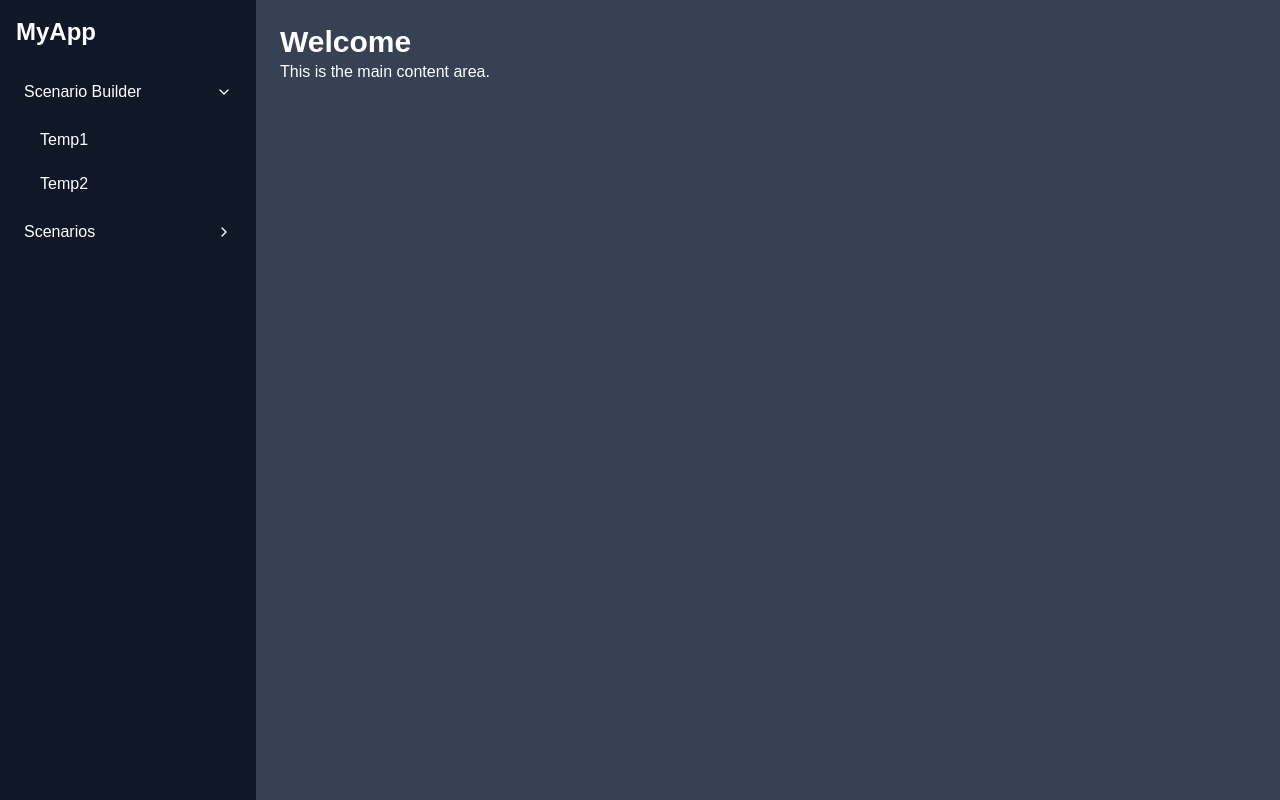
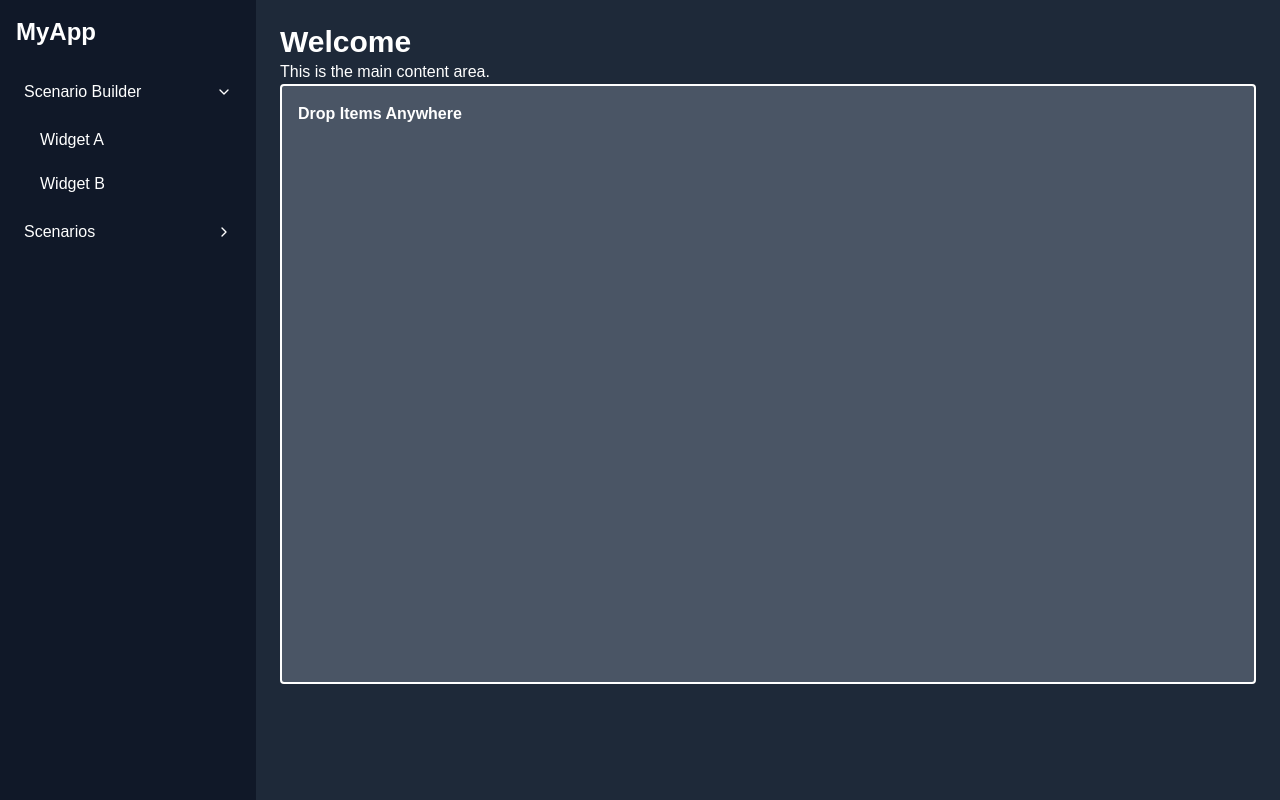
Before and after one commit to scottand8903/ae3gis, a Next.js app: page / in a window 1280 px wide. Both pictures are taken after a click on the button "Scenario Builder". Built offline with nearby package versions, Linux system fonts and the light colour scheme.

Commit message:
Drag and Drop template

```diff
--- a/package.json
+++ b/package.json
@@ -12,6 +12,8 @@
     "lucide-react": "^0.544.0",
     "next": "15.5.3",
     "react": "19.1.0",
+    "react-dnd": "^16.0.1",
+    "react-dnd-html5-backend": "^16.0.1",
     "react-dom": "19.1.0"
   },
   "devDependencies": {
--- a/src/app/components/Layout.tsx
+++ b/src/app/components/Layout.tsx
@@ -1,15 +1,20 @@
+"use client";
+import { DndProvider } from "react-dnd";
+import { HTML5Backend } from "react-dnd-html5-backend";
 import Sidebar from "./Sidebar";
 
 export default function Layout({ children }: { children: React.ReactNode }) {
   return (
+    <DndProvider backend={HTML5Backend}>
       <div className="flex">
         {/* Sidebar on the left */}
         <Sidebar />
 
         {/* Main content area */}
-      <main className="flex-1 p-6 bg-gray-700 text-white min-h-screen">
+        <main className="flex-1 p-6 bg-gray-800 text-white min-h-screen">
           {children}
         </main>
       </div>
+    </DndProvider>
   );
 }
--- /dev/null
+++ b/src/app/components/MainDropZone.tsx
@@ -0,0 +1,80 @@
+"use client";
+import { useDrop } from "react-dnd"; // pnm add react-dnd react-dnd-html5-backend
+import { useState } from "react";
+import { useRef } from "react";
+
+type DroppedItem = {
+  id: number;
+  name: string;
+  left: number;
+  top: number;
+};
+
+//   const [{ isOver }, drop] = useDrop(() => ({
+//     accept: "SIDEBAR_ITEM",
+//     drop: (item: { name: string }) => {
+//       setItems((prev) => [...prev, item.name]); // add item to state
+//     },
+//     collect: (monitor) => ({
+//       isOver: monitor.isOver(),
+//     }),
+//   }));
+
+export default function MainDropZone() {
+  const [items, setItems] = useState<DroppedItem[]>([]);
+  const ref = useRef<HTMLDivElement | null>(null);
+  let idCounter = items.length; // simple id generator
+
+  const [, drop] = useDrop(() => ({
+    accept: "SIDEBAR_ITEM",
+    drop: (item: { name: string }, monitor) => {
+      const clientOffset = monitor.getClientOffset(); // mouse position on screen
+      const dropTarget = ref.current?.getBoundingClientRect();
+
+      if (clientOffset && dropTarget) {
+        const left = clientOffset.x - dropTarget.left;
+        const top = clientOffset.y - dropTarget.top;
+
+        setItems((prev) => [
+          ...prev,
+          { id: idCounter++, name: item.name, left, top },
+        ]);
+      }
+    },
+  }));
+
+  drop(ref); // attach drop to the ref
+
+  return (
+    // <div
+    //   ref={ref}
+    //   className={`min-h-[800px] border-2 rounded p-4 ${
+    //     isOver ? "bg-gray-500" : "bg-gray-600"
+    //   }`}
+    // >
+    <div
+      ref={ref}
+      className="relative min-h-[600px] border-2 rounded p-4 bg-gray-600"
+    >
+      <h2 className="font-bold mb-4">Drop Items Anywhere</h2>
+      {/* <ul className="space-y-2"> */}
+      {/* <ul className="flex flex-wrap gap-2">
+        {items.map((item, idx) => (
+          <li key={idx} className="p-2 bg-gray-400 rounded">
+            {item}
+          </li>
+        ))}
+      </ul> */}
+
+      {items.map((item) => (
+        <div
+          key={item.id}
+          className="absolute p-2 bg-gray-400 rounded cursor-move"
+          style={{ left: item.left, top: item.top }}
+        >
+          {item.name}
+        </div>
+      ))}
+    </div>
+  );
+}
--- a/src/app/components/Sidebar.tsx
+++ b/src/app/components/Sidebar.tsx
@@ -22,7 +22,8 @@
 "use client"; // needed in Next.js App Router
 import { useState } from "react";
 import Link from "next/link";
-import { ChevronDown, ChevronRight } from "lucide-react"; // optional icons
+import { ChevronDown, ChevronRight } from "lucide-react"; // pnpm add lucide-react
+import SidebarItem from "./SidebarItem";
 
 export default function Sidebar() {
   const [openMenu, setOpenMenu] = useState<string | null>(null);
@@ -43,16 +44,22 @@ export default function Sidebar() {
           className="flex items-center justify-between hover:bg-gray-700 p-2 rounded"
         >
           <span>Scenario Builder</span>
-          {openMenu === "dashboard" ? <ChevronDown size={16} /> : <ChevronRight size={16} />}
+          {openMenu === "dashboard" ? (
+            <ChevronDown size={16} />
+          ) : (
+            <ChevronRight size={16} />
+          )}
         </button>
         {openMenu === "dashboard" && (
           <div className="ml-4 flex flex-col gap-1">
-            <Link href="/overview" className="hover:bg-gray-700 p-2 rounded">
+            <SidebarItem name="Widget A" />
+            {/* <Link href="/overview" className="hover:bg-gray-700 p-2 rounded">
               Temp1
-            </Link>
-            <Link href="/reports" className="hover:bg-gray-700 p-2 rounded">
+            </Link> */}
+            <SidebarItem name="Widget B" />
+            {/* <Link href="/reports" className="hover:bg-gray-700 p-2 rounded">
               Temp2
-            </Link>
+            </Link> */}
           </div>
         )}
 
@@ -62,7 +69,11 @@ export default function Sidebar() {
           className="flex items-center justify-between hover:bg-gray-700 p-2 rounded"
         >
           <span>Scenarios</span>
-          {openMenu === "settings" ? <ChevronDown size={16} /> : <ChevronRight size={16} />}
+          {openMenu === "settings" ? (
+            <ChevronDown size={16} />
+          ) : (
+            <ChevronRight size={16} />
+          )}
         </button>
         {openMenu === "settings" && (
           <div className="ml-4 flex flex-col gap-1">
--- /dev/null
+++ b/src/app/components/SidebarItem.tsx
@@ -0,0 +1,27 @@
+"use client";
+import { useDrag } from "react-dnd";
+import { useRef } from "react"; // import useRef
+
+export default function SidebarItem({ name }: { name: string }) {
+  const ref = useRef<HTMLDivElement>(null); // create a ref for the div
+  const [{ isDragging }, drag] = useDrag(() => ({
+    type: "SIDEBAR_ITEM",
+    item: { name },
+    collect: (monitor) => ({
+      isDragging: monitor.isDragging(),
+    }),
+  }));
+
+  drag(ref); // attach drag to the ref
+
+  return (
+    <div
+      ref={ref} // attach the ref to the div
+      className={`p-2 rounded cursor-move ${
+        isDragging ? "opacity-50" : "opacity-100"
+      } hover:bg-gray-700`}
+    >
+      {name}
+    </div>
+  );
+}
--- a/src/app/page.tsx
+++ b/src/app/page.tsx
@@ -1,11 +1,13 @@
 import Layout from "./components/Layout";
+import MainDropZone from "./components/MainDropZone";
 
 export default function HomePage() {
   return (
     <Layout>
       {/* <div className="flex items-center justify-center h-screen font-sans text-center p-8 sm:p-20"> */}
-        <h1 className="text-3xl font-bold">Welcome</h1>
-        <p>This is the main content area.</p>
+      <h1 className="text-3xl font-bold">Welcome</h1>
+      <p>This is the main content area.</p>
+      <MainDropZone />
       {/* </div> */}
     </Layout>
   );
```
Lines whose indentation alone changed are shown as unchanged.
